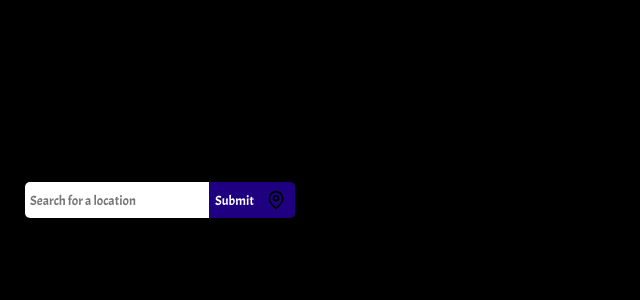
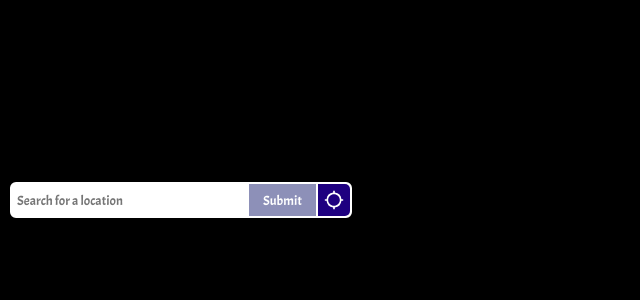
Before and after one commit to rturner1989/React-Weather-App, a React (Create React App) app: page / in a window 1280 px wide. Shown: the top 300 px of the page, without its empty margins (0-640 px from the left). Built offline with nearby package versions, Linux system fonts and the light colour scheme.

Commit message:
CSS Update
- search bar styling
- search bar min width and min height
- search btn disabled styling
- new location icon

```diff
--- a/src/components/SearchMenu.js
+++ b/src/components/SearchMenu.js
@@ -1,6 +1,6 @@
 import React, { useState } from "react";
 import { useGlobalContext } from "../context";
-import { GrLocation } from "react-icons/gr";
+import { MdLocationSearching } from "react-icons/md";
 
 const SearchMenu = () => {
     const { getLongLatData, getCityData } = useGlobalContext();
@@ -9,16 +9,22 @@ const SearchMenu = () => {
     return (
         <form id="location-searchbar">
             <div className="location-bar">
+                <label htmlFor="location-input" className="hidden-label">
+                    Location Input
+                </label>
                 <input
                     id="location-input"
                     type="text"
                     value={cityName}
                     placeholder="Search for a location"
-                    aria-label="location search menu with two buttons"
                     onChange={(e) => {
                         setCityName(e.target.value);
                     }}
+                    tabIndex="0"
                 />
+                <label htmlFor="search-btn" className="hidden-label">
+                    Search Button
+                </label>
                 <button
                     id="search-btn"
                     type="submit"
@@ -31,15 +37,17 @@ const SearchMenu = () => {
                 >
                     Submit
                 </button>
+                <label htmlFor="current-location-btn" className="hidden-label">
+                    Current Location Button
+                </label>
                 <button
                     id="current-location-btn"
-                    type="submit"
                     onClick={(e) => {
                         e.preventDefault();
                         getLongLatData();
                     }}
                 >
-                    <GrLocation
+                    <MdLocationSearching
                         id="location-icon"
                         aria-hidden={true}
                         focusable={false}
--- a/src/index.css
+++ b/src/index.css
@@ -4,6 +4,7 @@
     --text-color: rgb(255, 255, 255);
     --icon-color: rgb(255, 166, 0);
     --card-background-color: rgb(30, 0, 128);
+    --card-background-color-disabled: rgb(141, 144, 184);
     --inner-card-background-color: rgba(77, 36, 211, 0.35);
     --standard-font-size: 16px;
     --header-font-size: 1.7rem;
@@ -16,7 +17,6 @@
     box-sizing: border-box;
     font-family: "Acme", sans-serif;
 }
-
 #root {
     display: flex;
     justify-content: center;
@@ -24,7 +24,15 @@
     height: 100vh;
     width: 100vw;
 }
-
+.hidden-label {
+    clip: rect(0 0 0 0);
+    clip-path: inset(100%);
+    height: 1px;
+    width: 1px;
+    overflow: hidden;
+    position: absolute;
+    white-space: nowrap;
+}
 /* App Container */
 #app-container {
     display: grid;
@@ -35,7 +43,6 @@
     width: 1600px;
     height: 800px;
 }
-
 /* Search Function */
 #location-searchbar {
     display: flex;
@@ -50,15 +57,20 @@
     display: flex;
     flex-direction: row;
     width: 90%;
+    min-width: 342px;
+    min-height: 35.2px;
     height: 2.2em;
-    background-color: white;
-    border-radius: 10px;
+    background-color: var(--text-color);
+    border-radius: 6px;
+    border: var(--text-color) solid 2px;
 }
 #location-input {
-    flex-grow: 5;
     padding: 5px;
+    width: 70%;
     height: 100%;
-    border: none;
+    min-width: 234.9px;
+    min-height: 31.2px;
+    border: transparent 2px;
     border-bottom-right-radius: 0;
     border-top-right-radius: 0;
     border-bottom-left-radius: 5px;
@@ -68,19 +80,33 @@
     outline: var(--icon-color) 2px solid;
 }
 #search-btn {
-    flex-grow: 1;
-    border: none;
+    min-width: 67.1px;
+    min-height: 31.2px;
+    width: 20%;
+    margin-left: 2px;
+    margin-right: 2px;
+    border: transparent;
     background-color: var(--card-background-color);
     color: var(--text-color);
 }
+#search-btn:disabled {
+    background-color: var(--card-background-color-disabled);
+}
+#search-btn:focus {
+    outline: var(--icon-color) 2px solid;
+}
 #current-location-btn {
-    border: none;
+    border: transparent;
     background-color: var(--card-background-color);
     color: var(--text-color);
     border-bottom-right-radius: 5px;
     border-top-right-radius: 5px;
-    width: 35px;
     padding: 6px 6px 6px 6px;
+    min-width: 32px;
+    min-height: 31.5px;
+}
+#current-location-btn:focus {
+    outline: var(--icon-color) 2px solid;
 }
 #location-icon {
     display: block;
@@ -89,9 +115,7 @@
     height: 20px;
     width: 20px;
 }
-
 /* Search/Location Weather Card */
-
 #weather-data-container {
     display: flex;
     flex-direction: row;
@@ -221,9 +245,7 @@
     border-radius: 3px;
     font-size: 1.6rem;
 }
-
 /* Extended Weather Data */
-
 #daily-weather-forecast {
     grid-column: span 2;
     align-self: start;
```
